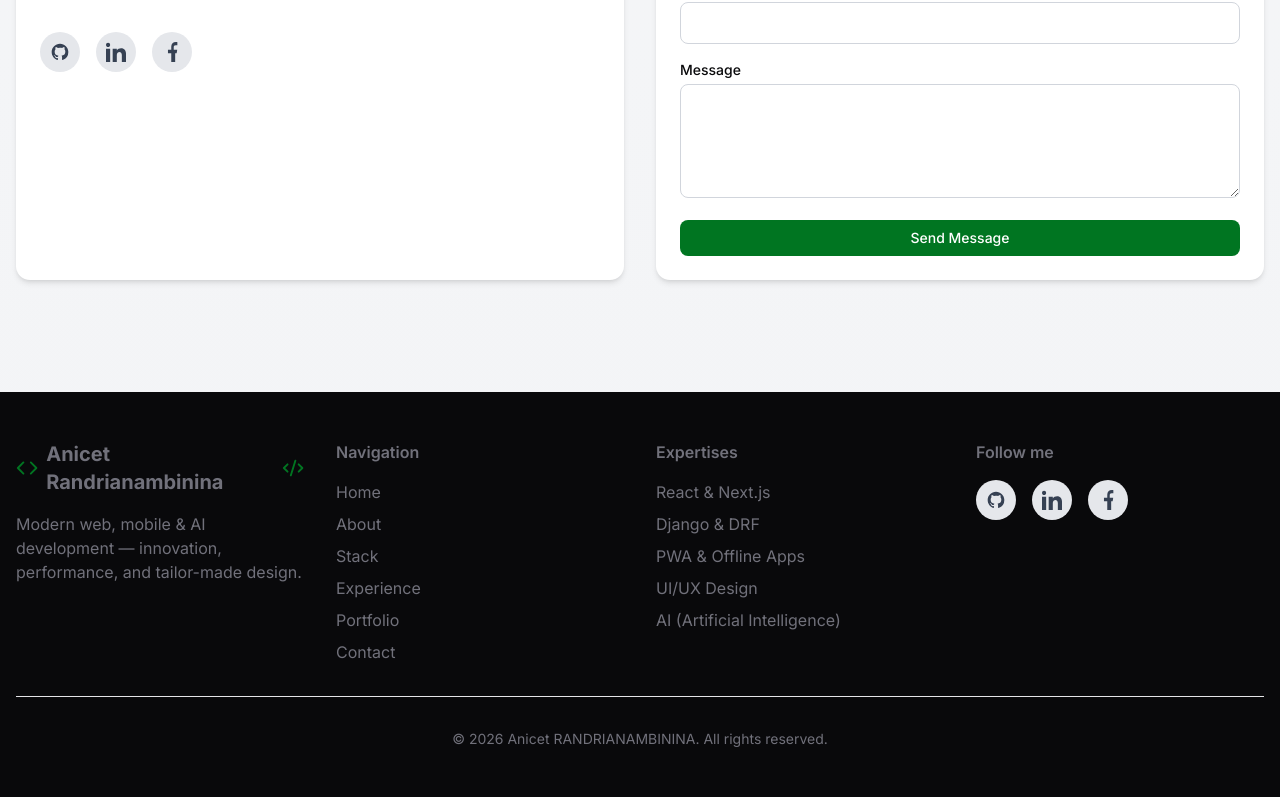
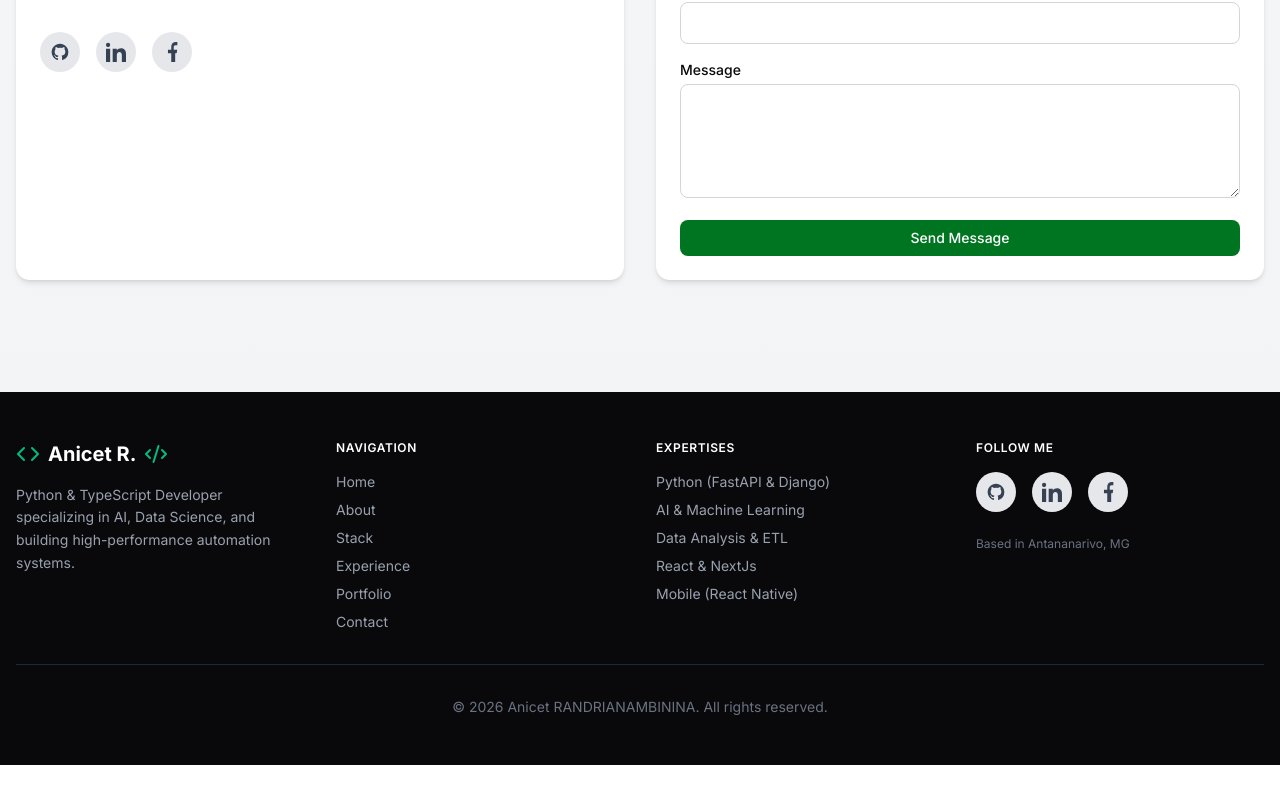
Before and after one commit to AnicetJonhia/Portfolio, a Next.js app: page / in a window 1280 px wide. Shown: the part 3927-4724 px from the top of the page. After the commit the page ends 4692 px from the top, so only its background shows below. Built offline with nearby package versions, Linux system fonts and the light colour scheme.

Commit message:
footer updated

```diff
--- a/src/components/footer.tsx
+++ b/src/components/footer.tsx
@@ -1,58 +1,64 @@
 "use client"
 
 import Link from "next/link"
-import {Code, CodeXml } from 'lucide-react';
-import {SocialButton} from "./social-button"
+import { Code, CodeXml } from 'lucide-react';
+import { SocialButton } from "./social-button"
 
 export function Footer() {
   return (
     <footer className="bg-foreground dark:bg-muted py-12">
       <div className="container px-4 mx-auto">
         <div className="grid grid-cols-1 md:grid-cols-4 gap-8">
-          <div>
+
+          <div className="md:col-span-1">
             <div className="flex items-center gap-2 mb-4">
-              <Code className="h-6 w-6 text-primary" />
-              <span className="text-xl text-muted-foreground font-bold">Anicet Randrianambinina</span>
-              <CodeXml className="h-6 w-6 text-primary" />
+              <Code className="h-6 w-6 text-emerald-500" />
+              <span className="text-xl text-white font-bold">Anicet R.</span>
+              <CodeXml className="h-6 w-6 text-emerald-500" />
             </div>
-            <p className="text-muted-foreground mb-4">
-              Modern web, mobile & AI development — innovation, performance, and tailor-made design.
+            <p className="text-gray-400 text-sm leading-relaxed">
+              Python & TypeScript Developer specializing in AI, Data Science, and building high-performance automation systems.
             </p>
           </div>
+
           <div>
-            <h3 className="font-semibold text-muted-foreground mb-4">Navigation</h3>
-            <ul className="space-y-2">
-              <li><Link href="#home" className="text-muted-foreground hover:text-primary">Home</Link></li>
-              <li><Link href="#about" className="text-muted-foreground hover:text-primary">About</Link></li>
-              <li><Link href="#stack" className="text-muted-foreground hover:text-primary">Stack</Link></li>
-              <li><Link href="#experience" className="text-muted-foreground hover:text-primary">Experience</Link></li>
-                            <li><Link href="#portfolio" className="text-muted-foreground hover:text-primary">Portfolio</Link></li>
-                <li><Link href="#contact" className="text-muted-foreground hover:text-primary">Contact</Link></li>
+            <h3 className="font-semibold text-white mb-4 uppercase tracking-wider text-xs">Navigation</h3>
+            <ul className="space-y-2 text-sm">
+              <li><Link href="#home" className="text-gray-400 hover:text-emerald-500 transition-colors">Home</Link></li>
+              <li><Link href="#about" className="text-gray-400 hover:text-emerald-500 transition-colors">About</Link></li>
+              <li><Link href="#stack" className="text-gray-400 hover:text-emerald-500 transition-colors">Stack</Link></li>
+              <li><Link href="#experience" className="text-gray-400 hover:text-emerald-500 transition-colors">Experience</Link></li>
+              <li><Link href="#portfolio" className="text-gray-400 hover:text-emerald-500 transition-colors">Portfolio</Link></li>
+              <li><Link href="#contact" className="text-gray-400 hover:text-emerald-500 transition-colors">Contact</Link></li>
             </ul>
           </div>
+
           <div>
-            <h3 className="font-semibold text-muted-foreground mb-4">Expertises</h3>
-            <ul className="space-y-2">
-              <li className="text-muted-foreground hover:text-primary">React & Next.js</li>
-              <li className="text-muted-foreground hover:text-primary">Django & DRF</li>
-              <li className="text-muted-foreground hover:text-primary">PWA & Offline Apps</li>
-              <li className="text-muted-foreground hover:text-primary">UI/UX Design</li>
-              <li className="text-muted-foreground hover:text-primary">AI (Artificial Intelligence)</li>
-
+            <h3 className="font-semibold text-white mb-4 uppercase tracking-wider text-xs">Expertises</h3>
+            <ul className="space-y-2 text-sm text-gray-400">
+              <li className="hover:text-emerald-500 transition-colors">Python (FastAPI & Django)</li>
+              <li className="hover:text-emerald-500 transition-colors">AI & Machine Learning</li>
+              <li className="hover:text-emerald-500 transition-colors">Data Analysis & ETL</li>
+              <li className="hover:text-emerald-500 transition-colors">React & NextJs</li>
+              <li className="hover:text-emerald-500 transition-colors">Mobile (React Native)</li>
             </ul>
           </div>
+
           <div>
-            <h3 className="font-semibold  text-muted-foreground mb-4">Follow me</h3>
+            <h3 className="font-semibold text-white mb-4 uppercase tracking-wider text-xs">Follow me</h3>
             <div className="flex space-x-4">
-            <SocialButton href="https://github.com/AnicetJonhia" icon="github" />
-            <SocialButton href="https://www.linkedin.com/in/anicet-jonhia-randrianambinina-266628244/" icon="linkedin" />
-            <SocialButton href="https://www.facebook.com/anicet.jonhia/?locale=fr_FR" icon="facebook" />
-
+              <SocialButton href="https://github.com/AnicetJonhia" icon="github" />
+              <SocialButton href="https://www.linkedin.com/in/anicet-jonhia-randrianambinina-266628244/" icon="linkedin" />
+              <SocialButton href="https://www.facebook.com/anicet.jonhia/" icon="facebook" />
+            </div>
+            <div className="mt-6">
+              <p className="text-xs text-gray-500">Based in Antananarivo, MG</p>
             </div>
           </div>
+        </div>
 
-        </div>
-        <div className="border-t mt-8 pt-8 text-center text-muted-foreground text-sm">
+
+        <div className="border-t border-gray-800 mt-8 pt-8 text-center text-gray-500 text-sm">
           <p>&copy; {new Date().getFullYear()} Anicet RANDRIANAMBININA. All rights reserved.</p>
         </div>
       </div>
```
